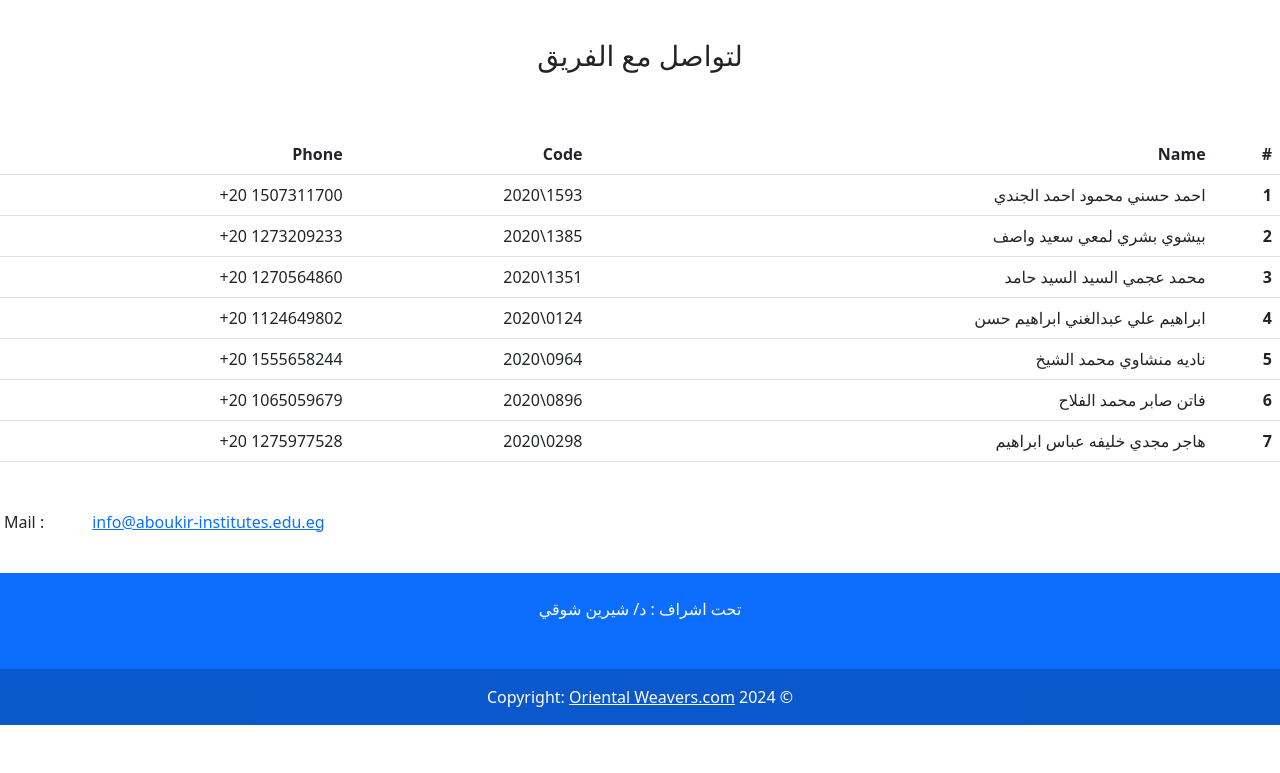
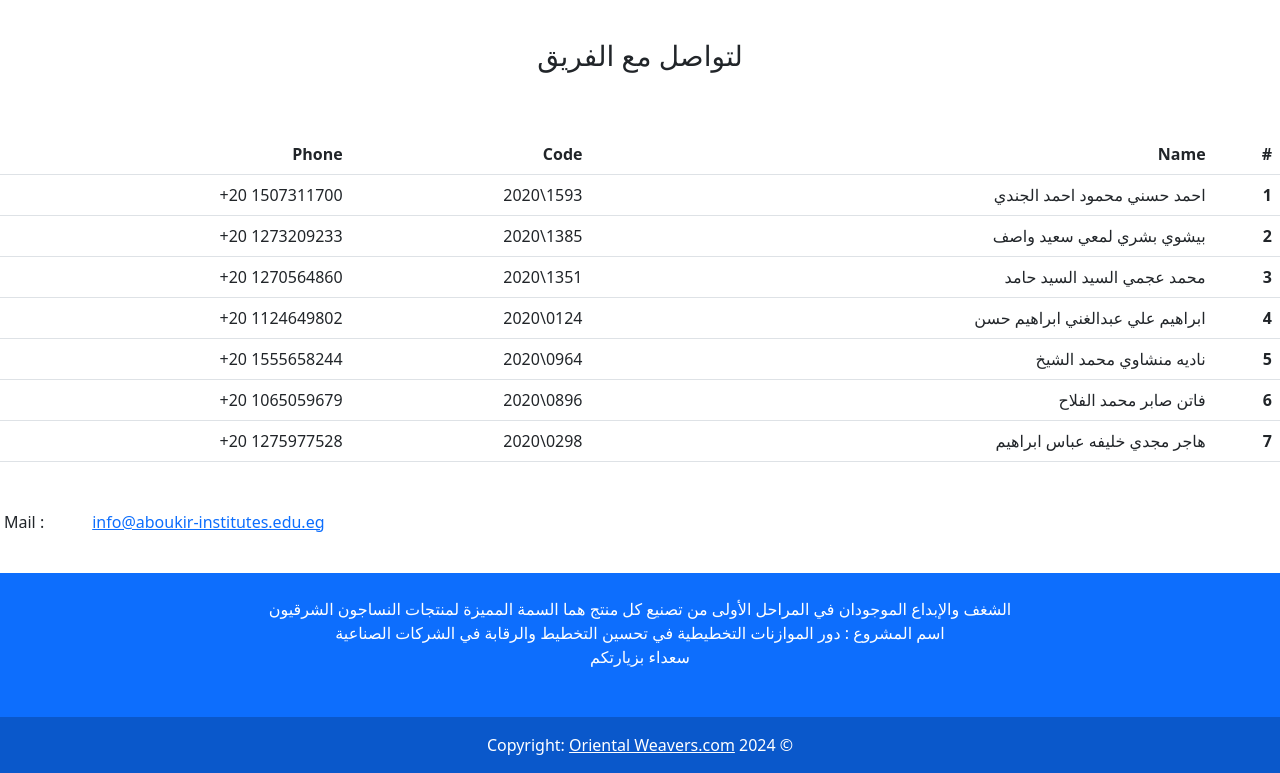
Before and after one commit to ibragimALI/Oriental-Weavers, a plain HTML site: page contact.html in a window 1280 px wide. Shown: the part 75-848 px from the top of the page. Before the commit the page ends 800 px from the top, so only its background shows below. Drawn offline with nearby package versions, Linux system fonts and the light colour scheme.

Commit message:
Update contact.html

```diff
--- a/contact.html
+++ b/contact.html
@@ -156,10 +156,17 @@
       </bdi>
     </section>
     <!-- Footer -->
-    <footer class="bg-primary text-center text-white">
+     <footer class="bg-primary text-center text-white">
       <div class="container p-4">
         <section class="mb-4">
-          <p>تحت اشراف : د/ شيرين شوقي</p>
+          <p>
+            الشغف والإبداع الموجودان في المراحل الأولى من تصنيع كل منتج هما
+            السمة المميزة لمنتجات النساجون الشرقيون
+            <br />
+            اسم المشروع : دور الموازنات التخطيطية في تحسين التخطيط والرقابة في
+            الشركات الصناعية
+            <br />سعداء بزيارتكم
+          </p>
         </section>
       </div>
 
```
